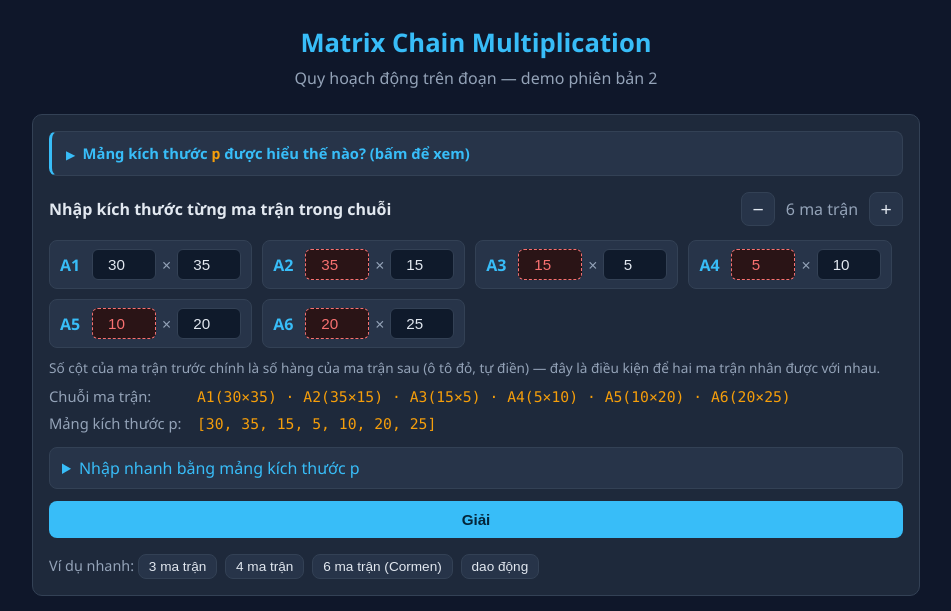
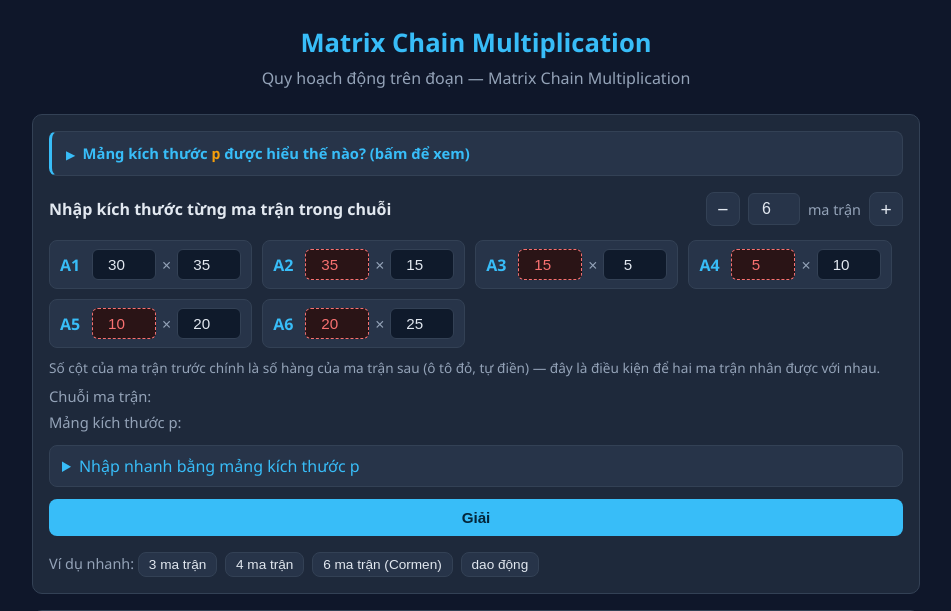
Before and after one commit to Rod-HD/Matrix_Chain_Multiplication-, a Flask app: page / in a window 1280 px wide. Shown: the top 611 px of the page, without its empty margins (164-1115 px from the left). Run offline with Flask 3, Linux system fonts and the light colour scheme.

Commit message:
ui: keyboard count input, SVG parenthesization tree, split-table trace

```diff
--- a/static/app.js
+++ b/static/app.js
@@ -21,6 +21,12 @@ document.addEventListener("DOMContentLoaded", () => {
       matrices.pop();
       renderBuilder();
     }
+  });
+
+  // Keyboard input: type the desired count and press Enter
+  $("matrix-count-input").addEventListener("change", applyCountInput);
+  $("matrix-count-input").addEventListener("keydown", (e) => {
+    if (e.key === "Enter") applyCountInput();
   });
   $("apply-dims").addEventListener("click", applyRawDims);
   $("dims").addEventListener("keydown", (e) => {
@@ -171,6 +177,7 @@ function renderBuilder() {
   });
 
   $("matrix-count").textContent = `${matrices.length} ma trận`;
+  $("matrix-count-input").value = matrices.length;
   $("rm-matrix").disabled = matrices.length <= 1;
 
   // Cập nhật phần xem trước.
@@ -182,7 +189,16 @@ function renderBuilder() {
   $("dims").value = p.join(" ");
 }
 
-// Áp dụng mảng p nhập tay ở phần nâng cao.
+// Apply count from the keyboard number input
+function applyCountInput() {
+  const el = $("matrix-count-input");
+  let target = Math.max(1, Math.min(20, parseInt(el.value) || 1));
+  el.value = target;
+  // Add or remove matrices to reach target count
+  while (matrices.length < target) addMatrix();
+  while (matrices.length > target) matrices.pop();
+  renderBuilder();
+}
 function applyRawDims() {
   const raw = $("dims").value.trim();
   const p = raw
@@ -294,14 +310,134 @@ function moveStep(delta) {
   switchTab("steps");
 }
 
+// ─── SVG Tree + Trace ────────────────────────────────────────────────────────
+
 function renderTree() {
-  const split = current.split_table; // 1-based values directly (no conversion needed)
-  function build(i, j) {
-    if (i === j) return `<span class="node">A${i}</span>`;
-    const k = split[i - 1][j - 1]; // split_table is 0-indexed in the JSON array (row i-1, col j-1)
-    return `(${build(i, k)} ${build(k + 1, j)})`;
+  if (!current) return;
+  const split = current.split_table; // 0-indexed array, values 1-based
+  const dims  = current.dims;
+  const n     = current.n;
+
+  // 1) Build logical tree nodes (BFS layout)
+  // Each node: { i, j, k, left, right, depth, x, y }
+  function buildTree(i, j) {
+    if (i === j) return { i, j, leaf: true };
+    const k = split[i - 1][j - 1]; // split_table rows/cols are 0-indexed
+    return { i, j, k, leaf: false,
+             left: buildTree(i, k), right: buildTree(k + 1, j) };
   }
-  $("tree-view").innerHTML = build(1, current.n);
+  const root = buildTree(1, n);
+
+  // 2) Assign layout positions (in-order x, depth y)
+  const NODE_W = 80, NODE_H = 48, GAP_X = 12, GAP_Y = 56;
+  let xCursor = 0;
+
+  function layout(node, depth) {
+    node.depth = depth;
+    if (node.leaf) {
+      node.cx = xCursor * (NODE_W + GAP_X) + NODE_W / 2;
+      xCursor++;
+    } else {
+      layout(node.left, depth + 1);
+      const leftCx = node.left.cx;
+      layout(node.right, depth + 1);
+      const rightCx = node.right.cx;
+      node.cx = (leftCx + rightCx) / 2;
+    }
+    node.cy = depth * (NODE_H + GAP_Y) + NODE_H / 2;
+  }
+  layout(root, 0);
+
+  const svgW = xCursor * (NODE_W + GAP_X) + 40;
+  const svgH = (getDepth(root) + 1) * (NODE_H + GAP_Y) + 20;
+
+  function getDepth(node) {
+    if (node.leaf) return 0;
+    return 1 + Math.max(getDepth(node.left), getDepth(node.right));
+  }
+
+  // 3) Render SVG
+  const NS = "http://www.w3.org/2000/svg";
+  const svg = document.createElementNS(NS, "svg");
+  svg.setAttribute("width", svgW);
+  svg.setAttribute("height", svgH);
+  svg.setAttribute("viewBox", `0 0 ${svgW} ${svgH}`);
+
+  const LEAF_BG = "#86efac", LEAF_FG = "#052e16";
+  const INNER_BG = "#f59e0b", INNER_FG = "#1a0a00";
+  const LINE_COLOR = "#94a3b8";
+
+  function drawNode(node) {
+    const x = node.cx - NODE_W / 2;
+    const y = node.cy - NODE_H / 2;
+
+    // Edge to children
+    if (!node.leaf) {
+      for (const child of [node.left, node.right]) {
+        const line = document.createElementNS(NS, "line");
+        line.setAttribute("x1", node.cx); line.setAttribute("y1", node.cy + NODE_H / 2);
+        line.setAttribute("x2", child.cx); line.setAttribute("y2", child.cy - NODE_H / 2);
+        line.setAttribute("stroke", LINE_COLOR);
+        line.setAttribute("stroke-width", "1.5");
+        svg.appendChild(line);
+      }
+    }
+
+    // Node box
+    const rect = document.createElementNS(NS, "rect");
+    rect.setAttribute("x", x); rect.setAttribute("y", y);
+    rect.setAttribute("width", NODE_W); rect.setAttribute("height", NODE_H);
+    rect.setAttribute("rx", "8");
+    rect.setAttribute("fill", node.leaf ? LEAF_BG : INNER_BG);
+    svg.appendChild(rect);
+
+    // Text line 1
+    const t1 = document.createElementNS(NS, "text");
+    t1.setAttribute("x", node.cx);
+    t1.setAttribute("y", node.leaf ? node.cy + 5 : node.cy - 4);
+    t1.setAttribute("text-anchor", "middle");
+    t1.setAttribute("font-family", "Consolas, monospace");
+    t1.setAttribute("font-size", "13");
+    t1.setAttribute("font-weight", "700");
+    t1.setAttribute("fill", node.leaf ? LEAF_FG : INNER_FG);
+    t1.textContent = node.leaf ? `A${node.i}` : `k=${node.k}`;
+    svg.appendChild(t1);
+
+    // Text line 2 (range) for inner nodes
+    if (!node.leaf) {
+      const t2 = document.createElementNS(NS, "text");
+      t2.setAttribute("x", node.cx);
+      t2.setAttribute("y", node.cy + 11);
+      t2.setAttribute("text-anchor", "middle");
+      t2.setAttribute("font-family", "Consolas, monospace");
+      t2.setAttribute("font-size", "10");
+      t2.setAttribute("fill", INNER_FG);
+      t2.textContent = `A${node.i}..A${node.j}`;
+      svg.appendChild(t2);
+    }
+
+    if (!node.leaf) { drawNode(node.left); drawNode(node.right); }
+  }
+  drawNode(root);
+  $("tree-svg-wrap").innerHTML = "";
+  $("tree-svg-wrap").appendChild(svg);
+
+  // 4) Trace
+  function traceLines(node, indent) {
+    const pad = "  ".repeat(indent);
+    if (node.leaf) {
+      const dimStr = `${dims[node.i - 1]}×${dims[node.i]}`;
+      return [`${pad}<span class="trace-leaf">A${node.i} (${dimStr})</span>`];
+    }
+    const lines = [];
+    lines.push(`${pad}<span class="trace-split">split(${node.i},${node.j}) tại k=${node.k}:</span>`);
+    lines.push(`${pad}  Trái: A${node.i}..A${node.k}`);
+    lines.push(...traceLines(node.left, indent + 2));
+    lines.push(`${pad}  Phải: A${node.k + 1}..A${node.j}`);
+    lines.push(...traceLines(node.right, indent + 2));
+    return lines;
+  }
+  $("tree-trace").innerHTML = traceLines(root, 0).join("\n");
 }
 
 function switchTab(name) {
--- a/static/style.css
+++ b/static/style.css
@@ -107,7 +107,39 @@ label { display: block; margin-bottom: 8px; color: var(--muted); }
   display: flex; align-items: center; justify-content: center;
 }
 .count-control button:disabled { opacity: 0.4; cursor: not-allowed; }
-#matrix-count { color: var(--muted); min-width: 78px; text-align: center; }
+#matrix-count-input {
+  width: 52px;
+  padding: 6px 6px;
+  border-radius: 6px;
+  border: 1px solid var(--border);
+  background: var(--panel-2);
+  color: var(--text);
+  font-size: 1rem;
+  text-align: center;
+}
+.count-unit { color: var(--muted); font-size: 0.9rem; }
+
+/* Tree SVG */
+.tree-svg-wrap { overflow-x: auto; }
+.tree-svg-wrap svg { display: block; margin: 0 auto; }
+.tree-node-inner { background: var(--accent-2); color: #1a0a00; border-radius: 8px;
+  padding: 4px 10px; font-family: "Consolas",monospace; font-size: 0.82rem;
+  font-weight: 600; text-align: center; white-space: nowrap; }
+.tree-node-leaf .tree-node-inner { background: #86efac; color: #052e16; }
+.tree-trace {
+  background: #0f1a2b;
+  border: 1px solid var(--border);
+  border-radius: 8px;
+  padding: 14px 18px;
+  font-family: "Consolas","Courier New",monospace;
+  font-size: 0.88rem;
+  line-height: 1.7;
+  color: var(--muted);
+  overflow-x: auto;
+  white-space: pre;
+}
+.trace-split { color: var(--accent); font-weight: 600; }
+.trace-leaf { color: #86efac; }
 
 .matrix-list {
   display: flex;
--- a/templates/index.html
+++ b/templates/index.html
@@ -3,13 +3,13 @@
 <head>
   <meta charset="UTF-8">
   <meta name="viewport" content="width=device-width, initial-scale=1.0">
-  <title>Matrix Chain Multiplication - Demo (phiên bản 2)</title>
+  <title>Matrix Chain Multiplication - Demo</title>
   <link rel="stylesheet" href="{{ url_for('static', filename='style.css') }}">
 </head>
 <body>
   <header>
     <h1>Matrix Chain Multiplication</h1>
-    <p class="subtitle">Quy hoạch động trên đoạn &mdash; demo phiên bản 2</p>
+    <p class="subtitle">Quy hoạch động trên đoạn &mdash; Matrix Chain Multiplication</p>
   </header>
 
   <main>
@@ -43,7 +43,9 @@
         <label>Nhập kích thước từng ma trận trong chuỗi</label>
         <div class="count-control">
           <button id="rm-matrix" title="Bớt một ma trận">&minus;</button>
-          <span id="matrix-count">0 ma trận</span>
+          <input id="matrix-count-input" type="number" min="1" max="20"
+                 value="6" title="Nhập số ma trận rồi Enter">
+          <span class="count-unit">ma trận</span>
           <button id="add-matrix" title="Thêm một ma trận">+</button>
         </div>
       </div>
@@ -121,7 +123,10 @@
     </section>
 
     <section id="tab-tree" class="panel tab-content hidden">
-      <div id="tree-view" class="tree"></div>
+      <h2>Cây phân tách (Parenthesization Tree)</h2>
+      <div id="tree-svg-wrap" class="tree-svg-wrap"></div>
+      <h2 style="margin-top:1.4rem">Truy vết bảng <span class="mono">split</span></h2>
+      <pre id="tree-trace" class="tree-trace"></pre>
     </section>
   </main>
 
```
